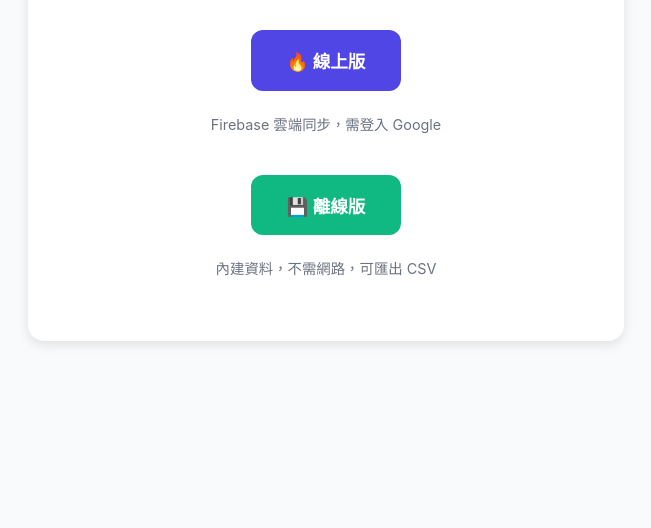
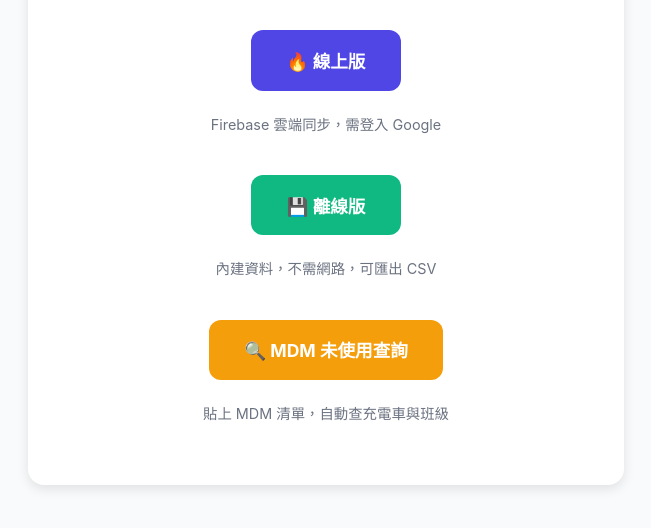
Before and after one commit to m72900024/ipad-asset-manager, a plain HTML site: page index.html in a window 1280 px wide. Shown: the part 260-788 px from the top of the page, without its empty margins (314-965 px from the left). Drawn offline with Linux system fonts and the light colour scheme.

Commit message:
feat: 首頁加入 MDM 未使用查詢入口

```diff
--- a/index.html
+++ b/index.html
@@ -12,6 +12,7 @@
     a:hover { transform: scale(1.05); }
     .online { background: #4f46e5; color: white; }
     .offline { background: #10b981; color: white; }
+    .lookup { background: #f59e0b; color: white; }
     .desc { color: #6b7280; font-size: 0.9em; margin-top: 0.3em; }
   </style>
 </head>
@@ -27,6 +28,10 @@
       <a href="offline.html" class="offline">💾 離線版</a>
       <p class="desc">內建資料，不需網路，可匯出 CSV</p>
     </div>
+    <div style="margin-top:1.5em">
+      <a href="lookup.html" class="lookup">🔍 MDM 未使用查詢</a>
+      <p class="desc">貼上 MDM 清單，自動查充電車與班級</p>
+    </div>
   </div>
 </body>
 </html>
```
